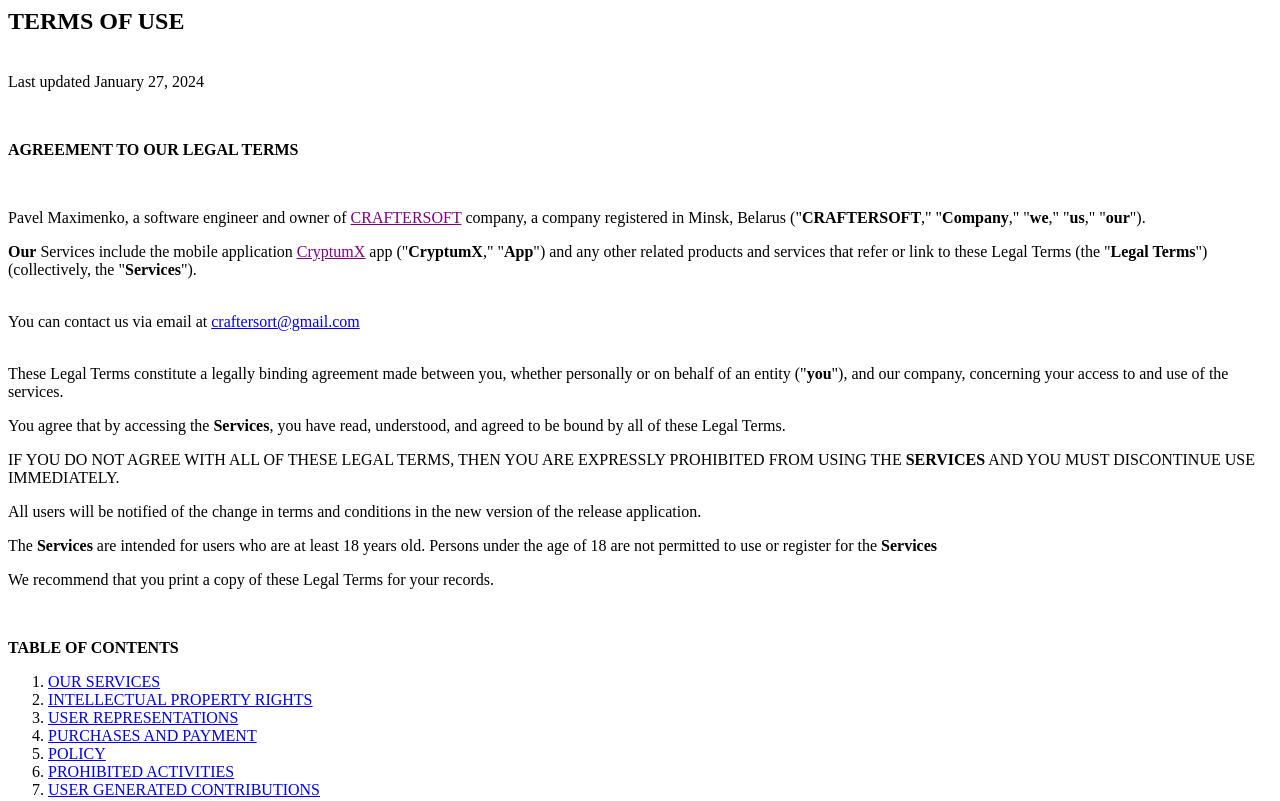
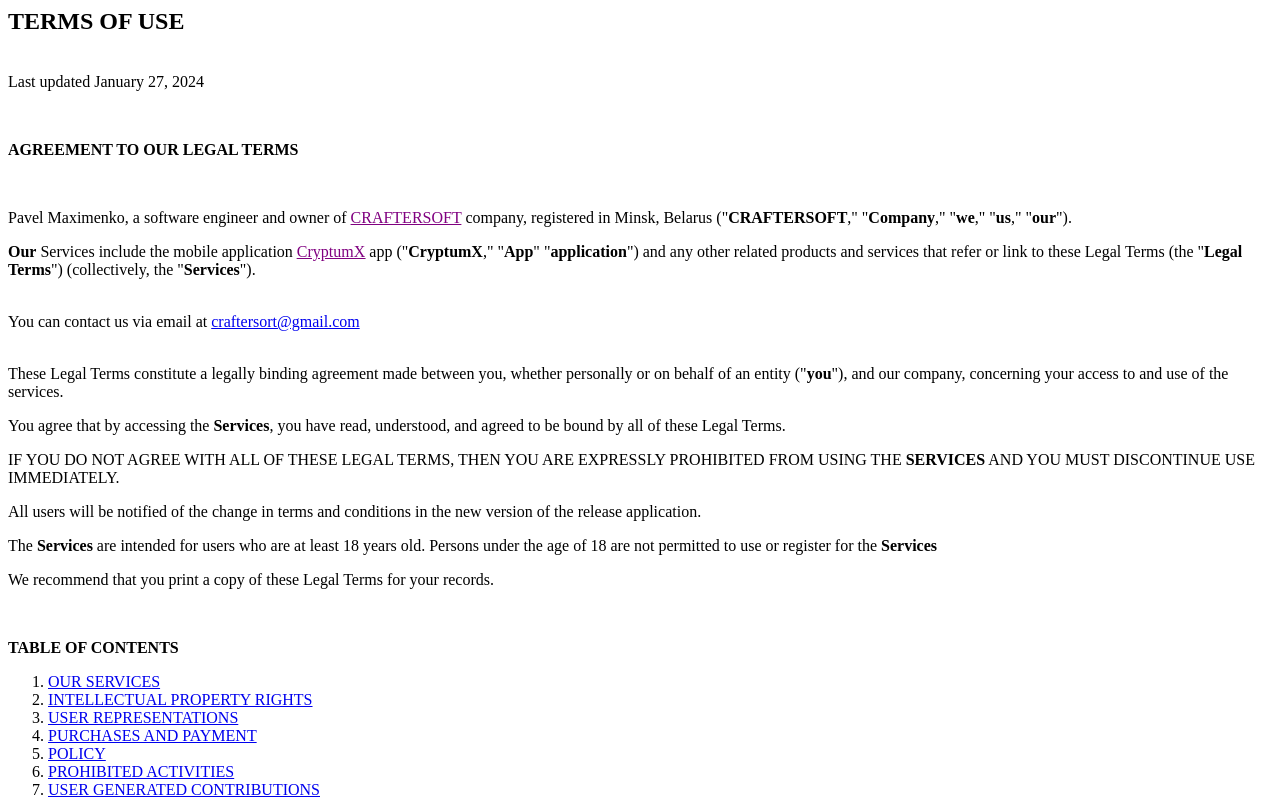
Before and after one commit to CryptumX-App/ToU, a plain HTML site: page index.html in a window 1280 px wide. Shown: the top 801 px of the page. Drawn offline with Linux system fonts and the light colour scheme.

Commit message:
Update index.html
• Header was modified
• Section #3 was modified

```diff
--- a/index.html
+++ b/index.html
@@ -3,8 +3,8 @@
 <p>&nbsp;</p>
 <p><strong><span data-custom-class="heading_1">AGREEMENT TO OUR LEGAL TERMS</span></strong></p>
 <p>&nbsp;</p>
-<p data-custom-class="body_text">Pavel Maximenko, a software engineer and owner of <span style="text-decoration: underline; color: #800080;">CRAFTERSOFT</span> company, a company registered in Minsk, Belarus&nbsp;("<strong>CRAFTERSOFT</strong>," "<strong>Company</strong>," "<strong>we</strong>," "<strong>us</strong>," "<strong>our</strong>").</p>
-<p data-custom-class="body_text"><strong>Our</strong> Services include the mobile application <span style="text-decoration: underline;"><span style="color: #800080; text-decoration: underline;">CryptumX</span></span> app&nbsp;("<strong>CryptumX</strong>," "<strong>App</strong>") and any other related products and services that refer or link to these Legal Terms (the "<strong>Legal Terms</strong>") (collectively, the "<strong>Services</strong>").<br /><br /></p>
+<p data-custom-class="body_text">Pavel Maximenko, a software engineer and owner of <span style="text-decoration: underline; color: #800080;">CRAFTERSOFT</span> company, registered in Minsk, Belarus&nbsp;("<strong>CRAFTERSOFT</strong>," "<strong>Company</strong>," "<strong>we</strong>," "<strong>us</strong>," "<strong>our</strong>").</p>
+<p data-custom-class="body_text"><strong>Our</strong> Services include the mobile application <span style="text-decoration: underline;"><span style="color: #800080; text-decoration: underline;">CryptumX</span></span> app&nbsp;("<strong>CryptumX</strong>," "<strong>App</strong>" "<strong>application</strong>") and any other related products and services that refer or link to these Legal Terms (the "<strong>Legal Terms</strong>") (collectively, the "<strong>Services</strong>").<br /><br /></p>
 <p data-custom-class="body_text">You can contact us via email at <a href="mailto:craftersort@gmail.com">craftersort@gmail.com</a><br /><br /></p>
 <p data-custom-class="body_text">These Legal Terms constitute a legally binding agreement made between you, whether personally or on behalf of an entity ("<strong>you</strong>"), and our company, concerning your access to and use of the services.</p>
 <p data-custom-class="body_text">You agree that by accessing the <strong>Services</strong>, you have read, understood, and agreed to be bound by all of these Legal Terms.</p>
@@ -89,7 +89,7 @@
 </ol>
 <p>By utilizing the <strong>Services</strong>, you affirm and guarantee that: (1) all registration information you submit is true, accurate, current, and complete; (2) you will uphold the accuracy of such information and promptly update it as necessary; (3) you possess the legal capacity and agree to comply with these <strong>Legal Terms</strong>; (4) you are not a minor in the jurisdiction where you reside; (5) you will not access the <strong>Services</strong> through automated or non-human means, whether through a bot, script, or otherwise; (6) you will not use the <strong>Services</strong> for any illegal or unauthorized purpose; and (7) your use of the <strong>Services</strong> will not violate any applicable law or regulation.</p>
 <p>If you provide any information that is untrue, inaccurate, not current, or incomplete, we reserve the right to suspend or terminate your account or access and refuse any and all current or future use of the <strong>Services</strong> (or any portion thereof).</p>
-<p>Furthermore, please note that the <strong>Services</strong> do not facilitate the buying or exchange of coins. This platform is exclusively designed for [provide a brief description of the intended use or functionality of the crypto app].</p>
+<p>Furthermore, please note that the <strong>Services</strong> do not facilitate the buying or exchange of coins. <strong>Our</strong> platform is designed exclusively for obtaining results for cryptocurrency conversions and their market providers. <strong>Our</strong> platform presents the top 250 cryptocurrencies along with their short descriptions and the latest news from the crypto world.</p>
 <p>&nbsp;</p>
 <ol start="4">
 <li id="purchases" data-custom-class="heading_1"><strong>PURCHASES, PAYMENT AND FEES</strong></li>
```
